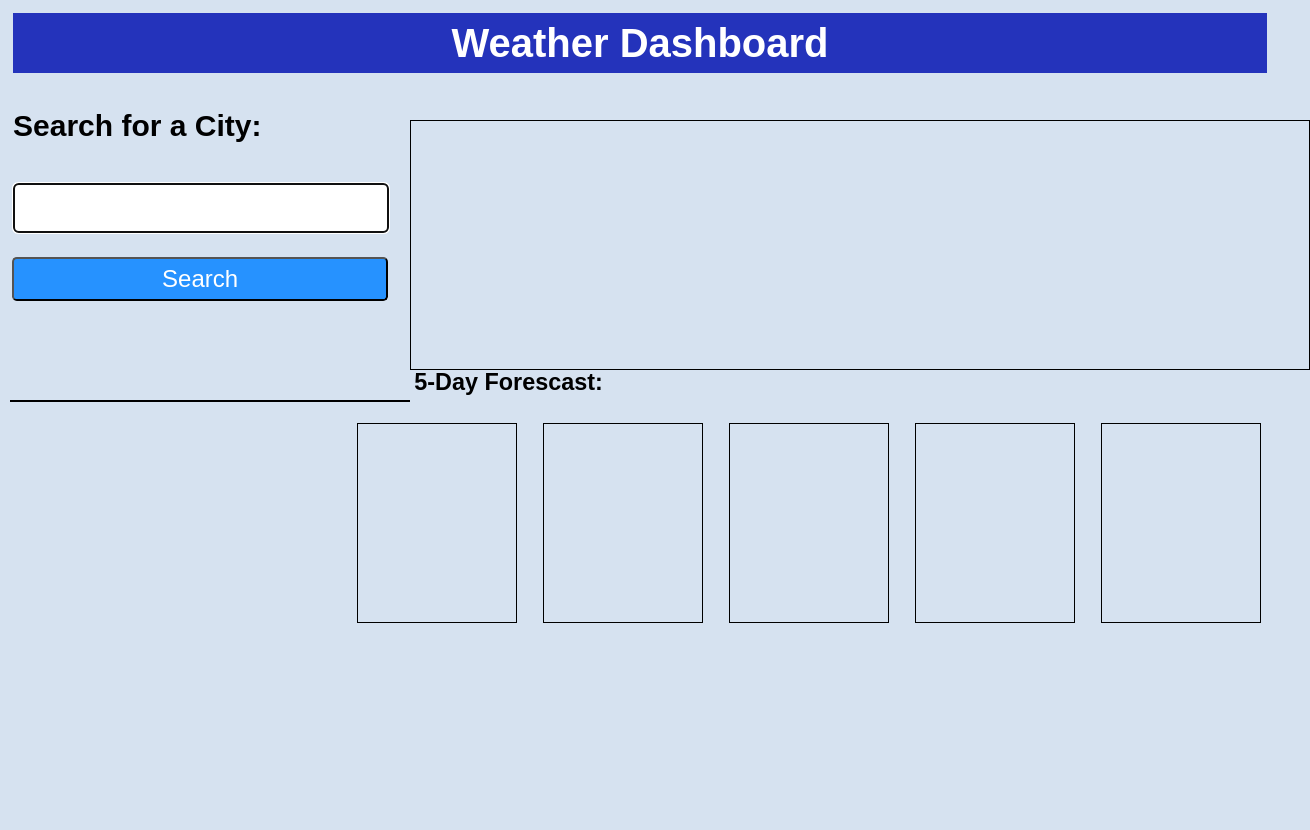
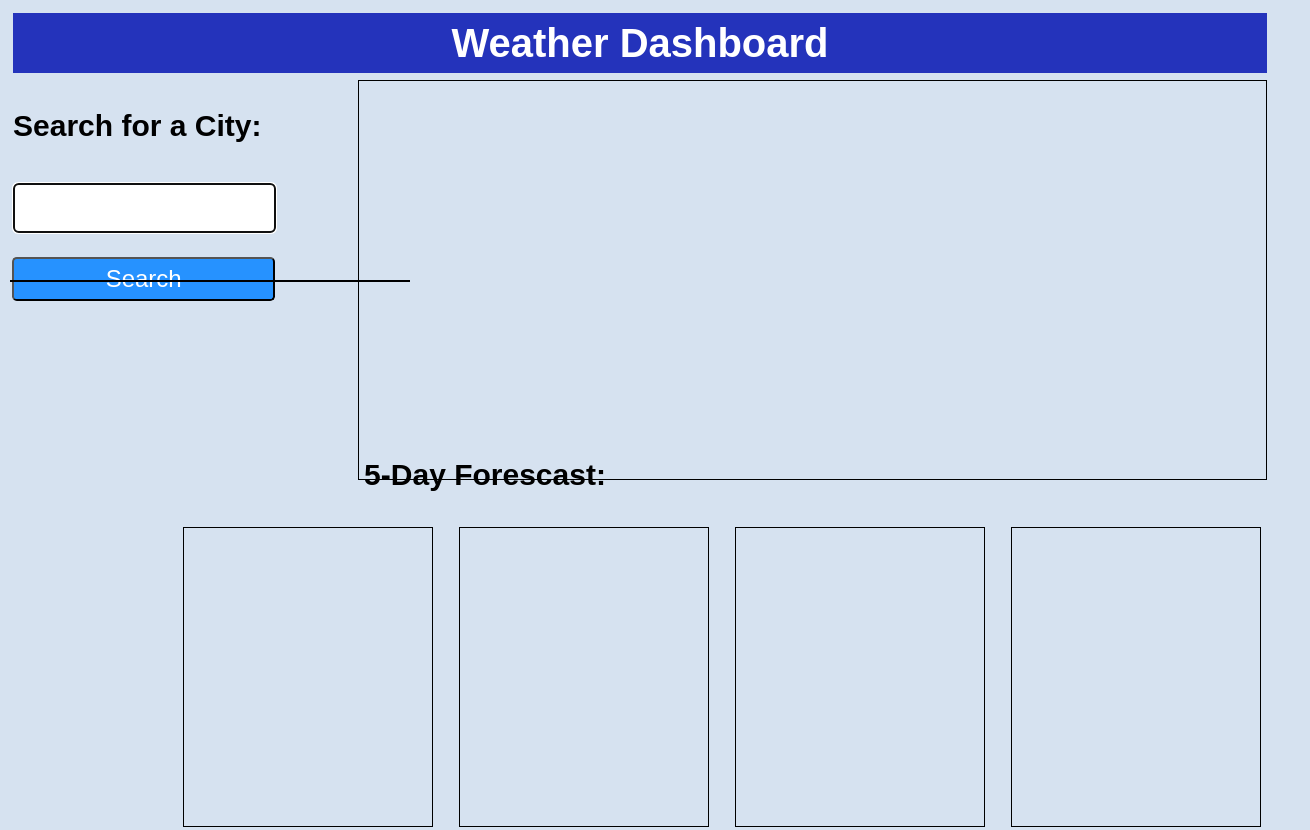
Before and after one commit to rturner1220/weather-board, a plain HTML site: page index.html in a window 1280 px wide. Shown: the top 830 px of the page, 1310 px wide, since content can reach past the window. Before the commit the page ends 800 px from the top, so only its background shows below. Drawn offline with nearby package versions, Linux system fonts and the light colour scheme.

Commit message:
adding style

```diff
--- a/assets/css/style.css
+++ b/assets/css/style.css
@@ -44,7 +44,7 @@ body {
 
    /* FORM */
 .form-input {
-    width: 30%;
+    width: 21%;
     padding: 10px;
     margin: 5px 0;
     font-size: 1.5rem;
@@ -55,7 +55,7 @@ body {
 .btn {
     font-size: 1.5rem;
     text-decoration:none;
-    width: 30%;
+    width: 21%;
     padding: 6px 5px;
     display: block;
     margin: 5px 0;
@@ -76,17 +76,18 @@ body {
   }
 
 #h3 {
-    margin-left: 32%;
-    margin-top: 5%;
+    margin-left: 28%;
+    margin-top: 12%;
+    font-size: 30px;
   }
 
 .card-body {
-    width: 900px;
-    height: 250px;
+    width: 71%;
+    height: 400px;
     display: flex;
     position: absolute;
-    top: 15%;
-    left: 32%;
+    top: 10%;
+    left: 28%;
     border: 1px solid black;
 
 }
@@ -96,7 +97,7 @@ body {
     height: 300px;
     position: absolute;
     left: 10px;
-    top: 50%;
+    top: 35%;
     border-top: 2px solid black;
   }
 
@@ -105,8 +106,8 @@ body {
     margin: 1em;
     padding: 1em;
     border: 1px solid black;
-    width: 160px;
-    height: 200px;
+    width: 250px;
+    height: 300px;
     float: right;
     margin-right: 6px;
     margin-top: 0px;
```
